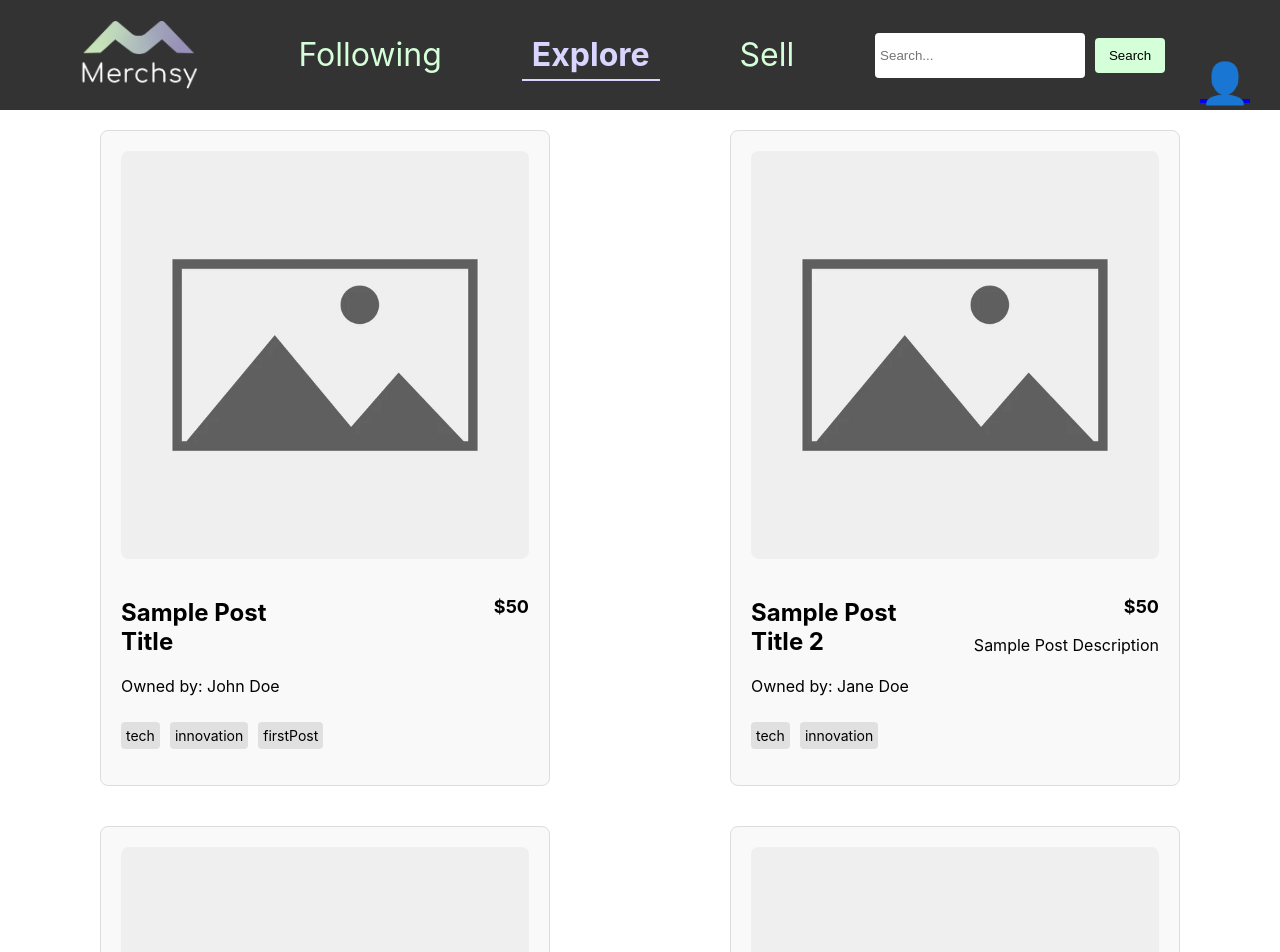
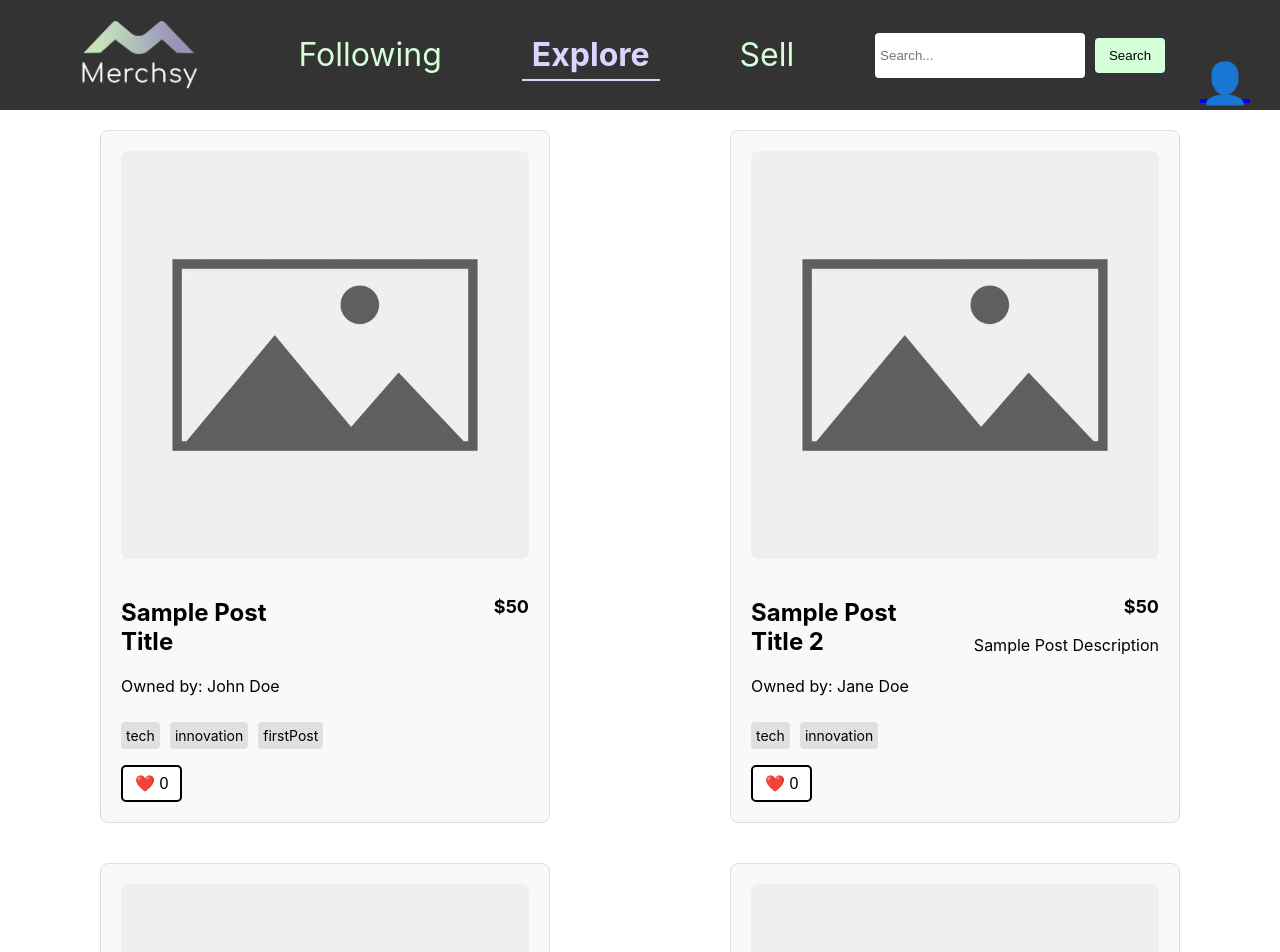
Before and after one commit to BrianJohnsonJr/Software_Development_Projects, a React (Create React App) app in the folder frontend/: page /explore in a window 1280 px wide. Shown: the top 952 px of the page. Built offline with nearby package versions, Linux system fonts and the light colour scheme.

Commit message:
Add Like Button UI
Like Button UI has been added to allow users to interact with posts.

```diff
--- /dev/null
+++ b/frontend/src/components/Likes.js
@@ -0,0 +1,24 @@
+import React from 'react';
+
+class Likes extends React.Component{
+
+    state = {
+        likes: 0
+    }
+
+    handleClick = () => {
+        this.setState({
+            likes: this.state.likes + 1
+        })
+    }
+
+    render(){
+        return(
+            <div>
+                <button onClick={this.handleClick}>❤️ {this.state.likes} </button>
+            </div>
+        )
+    }
+}
+
+export default Likes
--- a/frontend/src/components/post.js
+++ b/frontend/src/components/post.js
@@ -1,5 +1,6 @@
 import React from 'react';
 import '../styles/Post.css';
+import Likes from './Likes';
 
 function Post({ title, description, ownerUsername, price, imageUrl, tags = [], likes }) {
   return (
@@ -24,6 +25,9 @@ function Post({ title, description, ownerUsername, price, imageUrl, tags = [], l
           )}
         </ul>
       </div>
+      <div className="post-likes">
+        <Likes/>
+      </div>
     </div>
   );
 }
--- a/frontend/src/styles/Post.css
+++ b/frontend/src/styles/Post.css
@@ -54,3 +54,23 @@
     border-radius: 4px;
     font-size: 14px; /* Adjust font size as needed */
 }
+
+.post-likes {
+    text-align:left;
+}
+
+.post-likes button {
+    border: 2px solid #000000; /* Setting the border thickness and color */
+    padding: 7px 12px;         /* Add the padding for better spacing */
+    border-radius: 5px;        /* Rounding corners */
+    font-size: 16px;           /* Increase the font size if desired */
+    color: #000000;            /* Change the text color */
+    background-color: rgb(255, 255, 255);   /* Set button background color */
+    cursor: pointer;
+}
+
+.post-likes button:hover {
+    background-color: #c0f0cc;
+    color: rgb(0, 0, 0);
+    border-color: #a679cf; /* Darker border on hover */
+}
```
